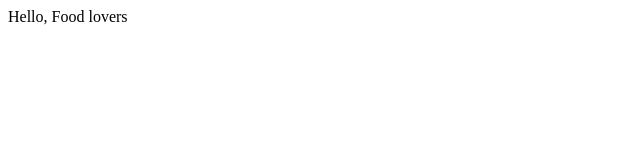
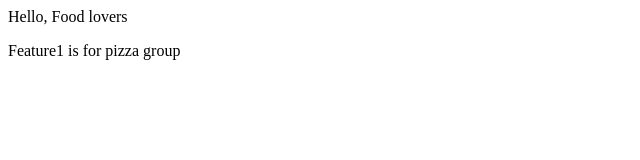
Before and after one commit to sanchika-tech/localfood, a plain HTML site: page index.html in a window 1280 px wide. Shown: the whole page, without its empty margins (0-640 px from the left). Drawn offline with Linux system fonts and the light colour scheme.

Commit message:
Added new feature1

```diff
--- a/index.html
+++ b/index.html
@@ -1 +1,2 @@
 <p>Hello, Food lovers</p>
+<p>Feature1 is for pizza group</p>
```
